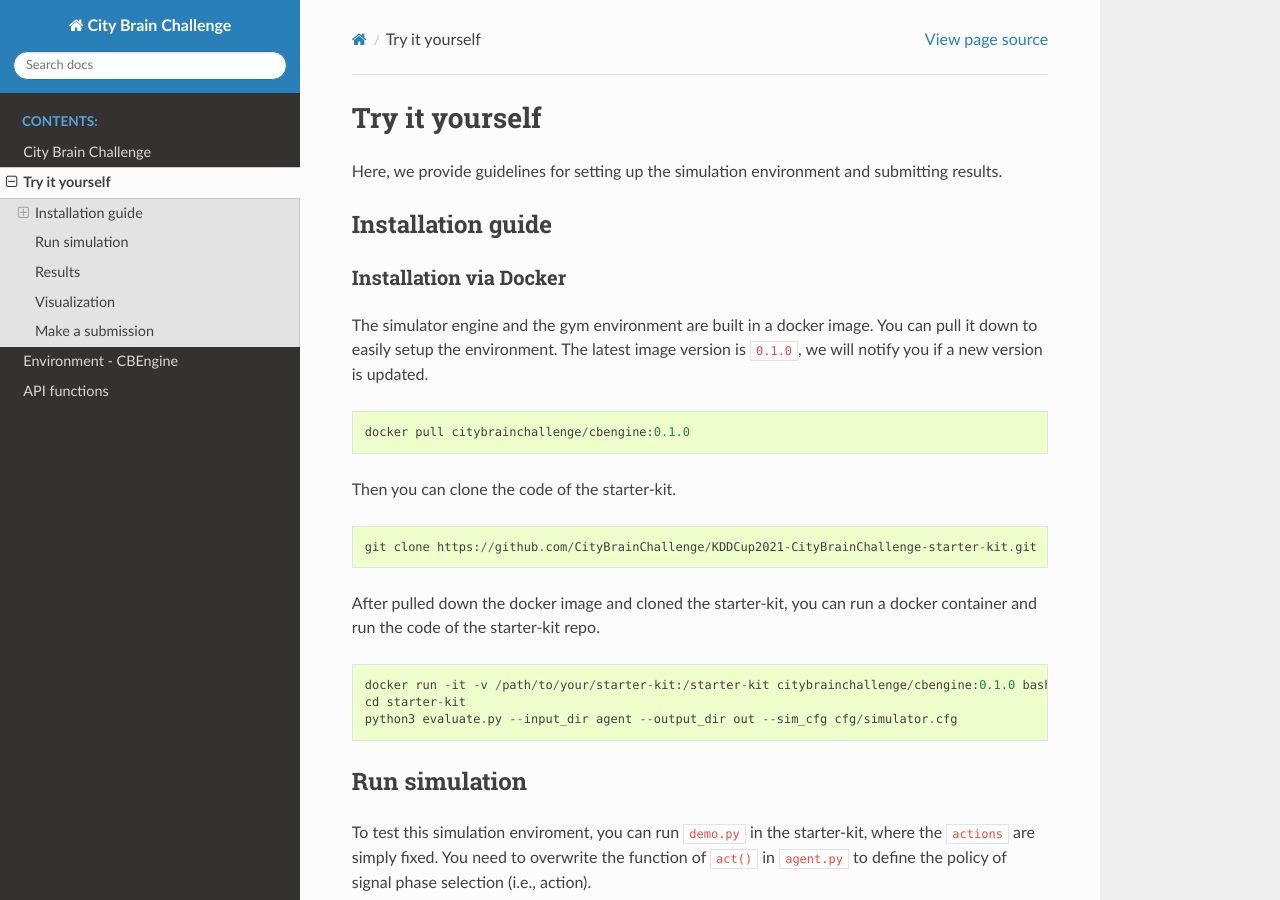
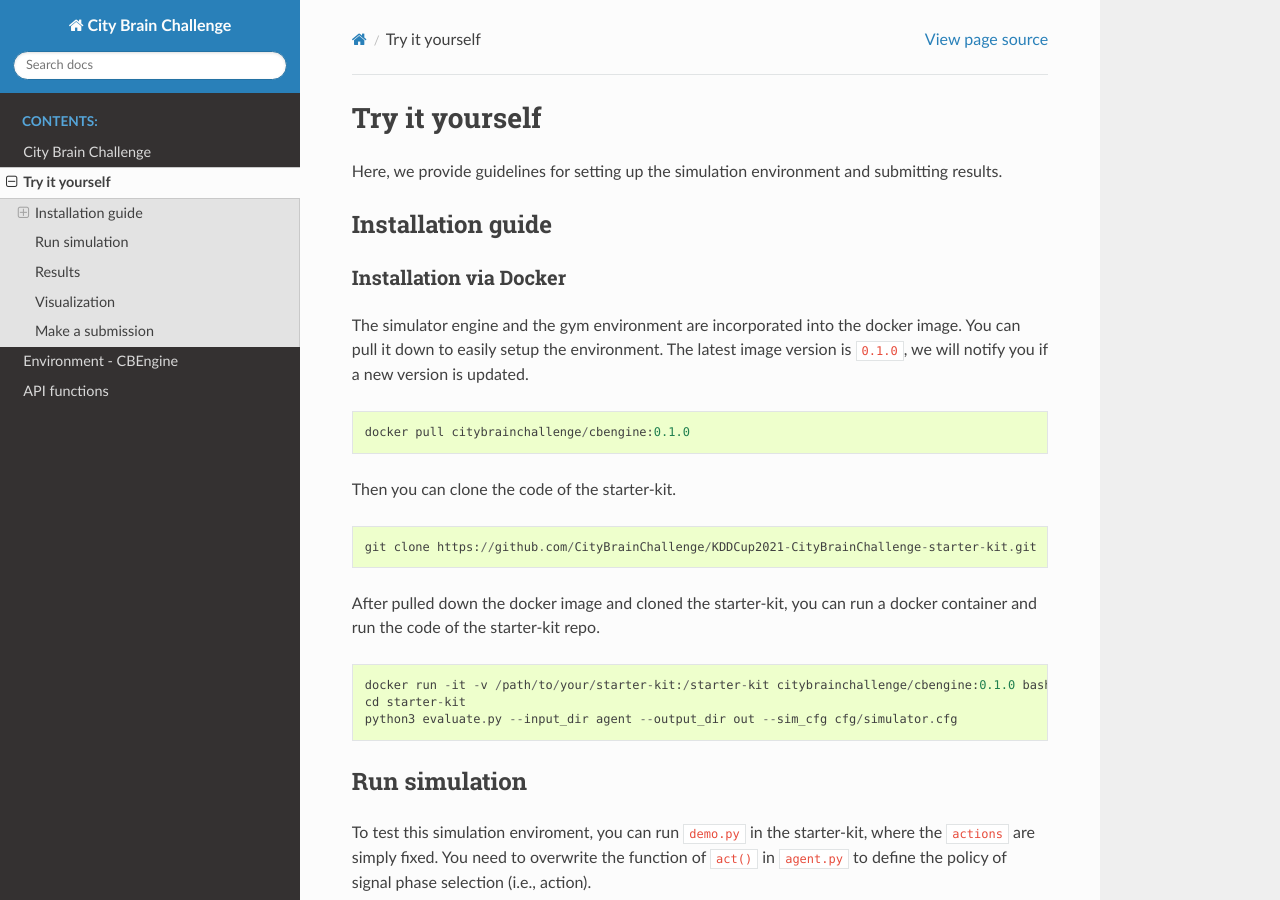
Before and after one commit to CityBrainChallenge/KDDCup2021-CityBrainChallenge, a Sphinx documentation site: the page built from docs/try-it-yourself.rst, in a window 1280 px wide and 900 px high. Built offline with Sphinx 7.4.7 and the Read the Docs theme 2.0.0, drawn with Linux system fonts in a browser that asks for light colours.

Commit message:
Update try-it-yourself.rst

```diff
--- a/docs/try-it-yourself.rst
+++ b/docs/try-it-yourself.rst
@@ -12,7 +12,7 @@ Installation guide
 Installation via Docker
 ----------------------------
 
-The simulator engine and the gym environment are built in a docker image. You can pull it down to easily setup the environment.
+The simulator engine and the gym environment are incorporated into the docker image. You can pull it down to easily setup the environment.
 The latest image version is ``0.1.0``, we will notify you if a new version is updated.
 
 
```
